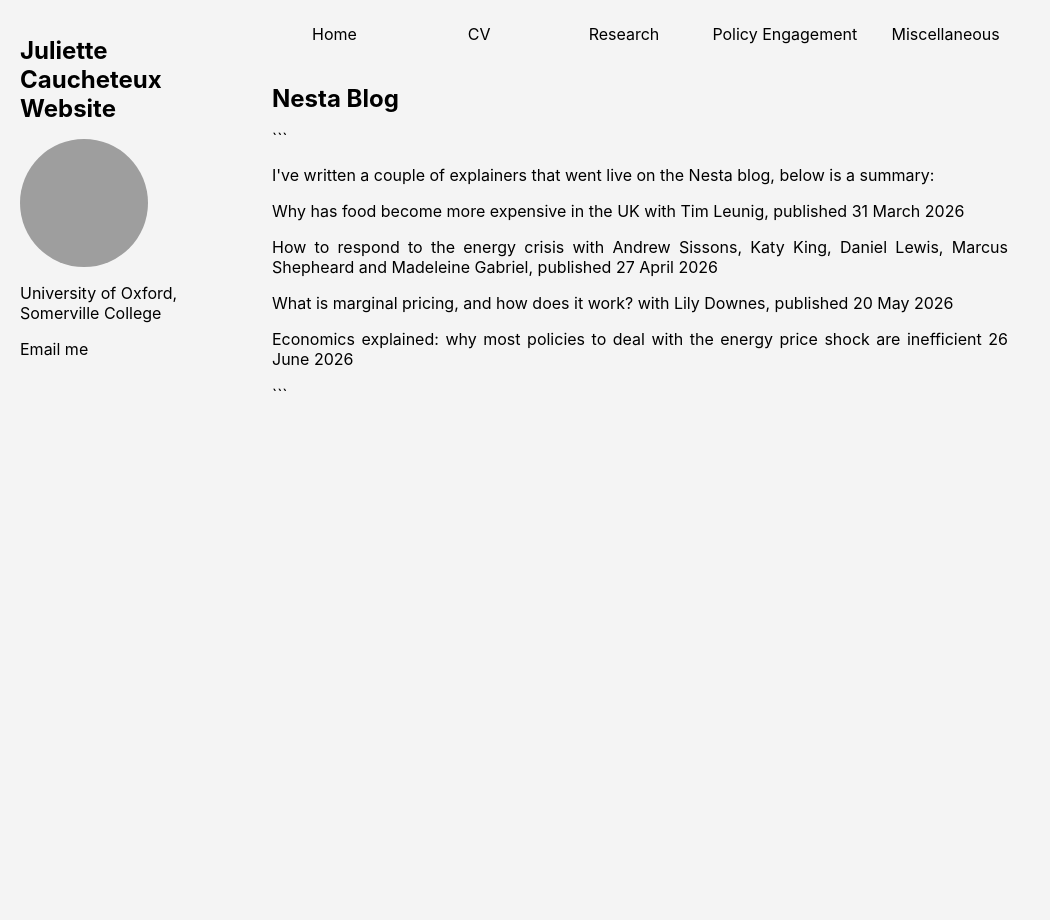
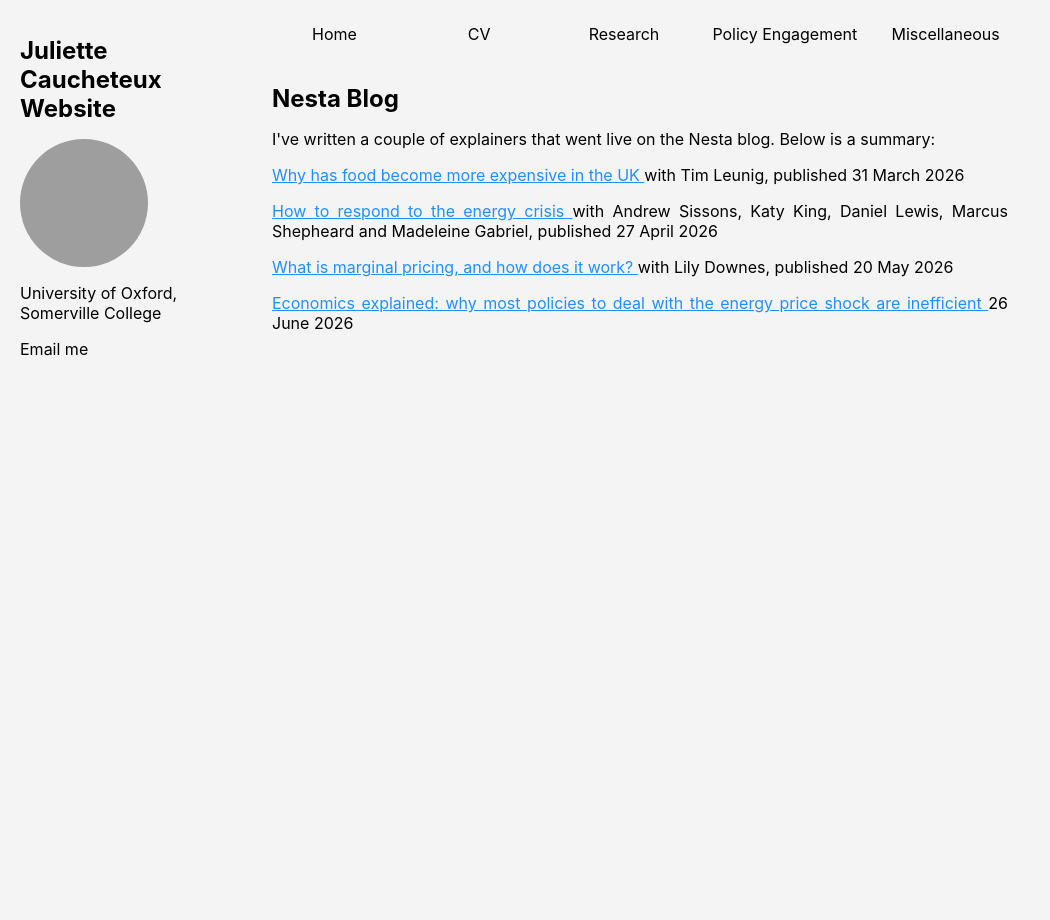
Before and after one commit to JulietteCx/juliettecx.github.io, a Jekyll site: the page built from _pages/blog.html, in a window 1280 px wide. Shown: the whole page, without its empty margins (0-1050 px from the left). Built offline with Jekyll 4.4.1, drawn with Linux system fonts in a browser that asks for light colours; some of the changed lines change nothing that is shown; grey boxes are pictures that could not be loaded.

Commit message:
Update blog.html

````diff
--- a/_pages/blog.html
+++ b/_pages/blog.html
@@ -14,41 +14,41 @@ author_profile: true
 </head>
 <body>
   <main>
-    <h1>Nesta Blog</h1>
+<h1>Nesta Blog</h1>
 
-```
-
-<p>I've written a couple of explainers that went live on the Nesta blog, below is a summary:</p>
+<p>I've written a couple of explainers that went live on the Nesta blog. Below is a summary:</p>
 
 <p>
-  <a href="https://www.nesta.org.uk/blog/why-has-food-become-more-expensive-in-the-uk/">
+  <a href="https://www.nesta.org.uk/blog/why-has-food-become-more-expensive-in-the-uk/"
+     style="color:#1E90FF; text-decoration:underline;">
     Why has food become more expensive in the UK
   </a>
   with Tim Leunig, published 31 March 2026
 </p>
 
 <p>
-  <a href="https://www.nesta.org.uk/report/how-to-respond-to-the-energy-crisis/">
+  <a href="https://www.nesta.org.uk/report/how-to-respond-to-the-energy-crisis/"
+     style="color:#1E90FF; text-decoration:underline;">
     How to respond to the energy crisis
   </a>
   with Andrew Sissons, Katy King, Daniel Lewis, Marcus Shepheard and Madeleine Gabriel, published 27 April 2026
 </p>
 
 <p>
-  <a href="https://www.nesta.org.uk/blog/what-is-marginal-pricing-and-how-does-it-work/">
+  <a href="https://www.nesta.org.uk/blog/what-is-marginal-pricing-and-how-does-it-work/"
+     style="color:#1E90FF; text-decoration:underline;">
     What is marginal pricing, and how does it work?
   </a>
   with Lily Downes, published 20 May 2026
 </p>
 
 <p>
-  <a href="https://www.nesta.org.uk/blog/economics-explained-why-most-policies-to-deal-with-the-energy-price-shock-are-inefficient/">
+  <a href="https://www.nesta.org.uk/blog/economics-explained-why-most-policies-to-deal-with-the-energy-price-shock-are-inefficient/"
+     style="color:#1E90FF; text-decoration:underline;">
     Economics explained: why most policies to deal with the energy price shock are inefficient
   </a>
   26 June 2026
 </p>
-```
 
-  </main>
 </body>
 </html>
````
